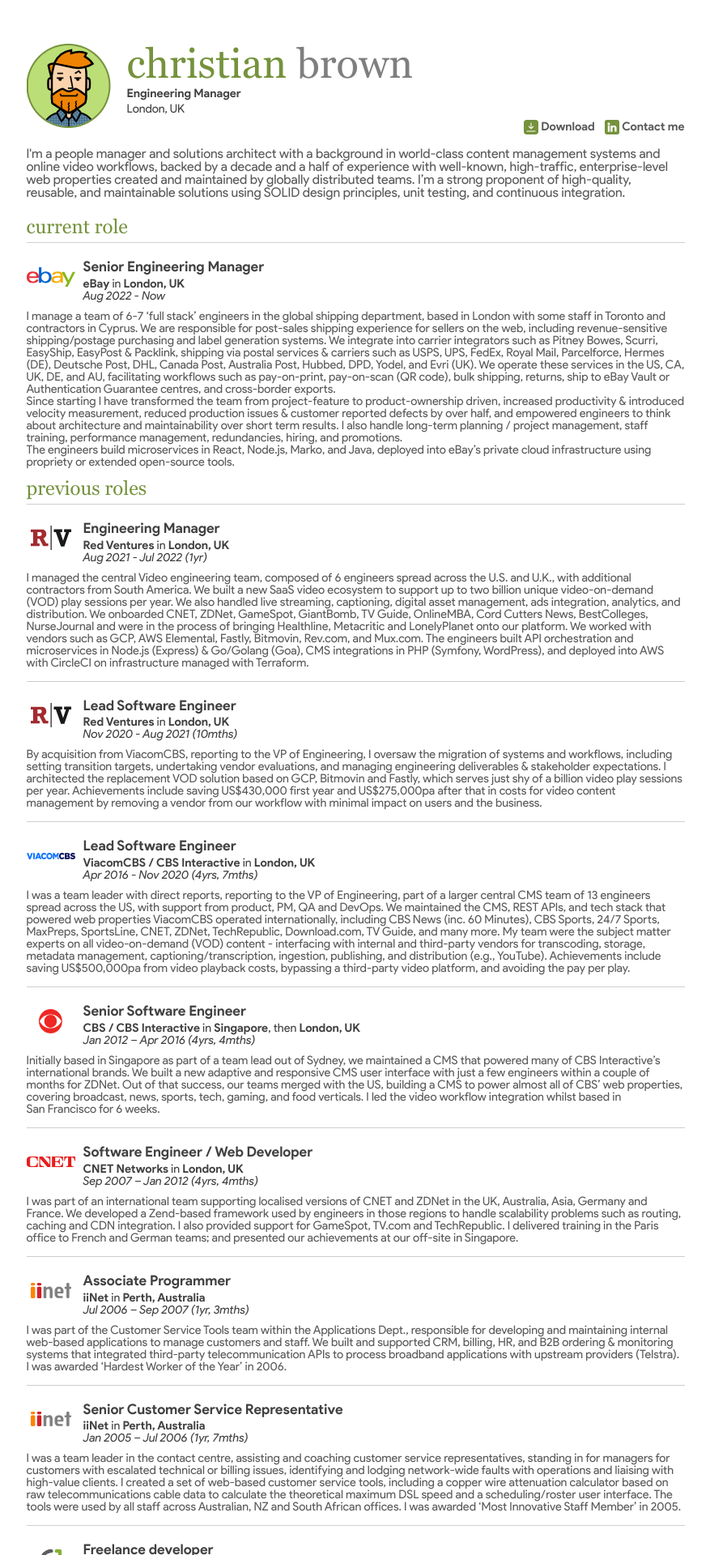
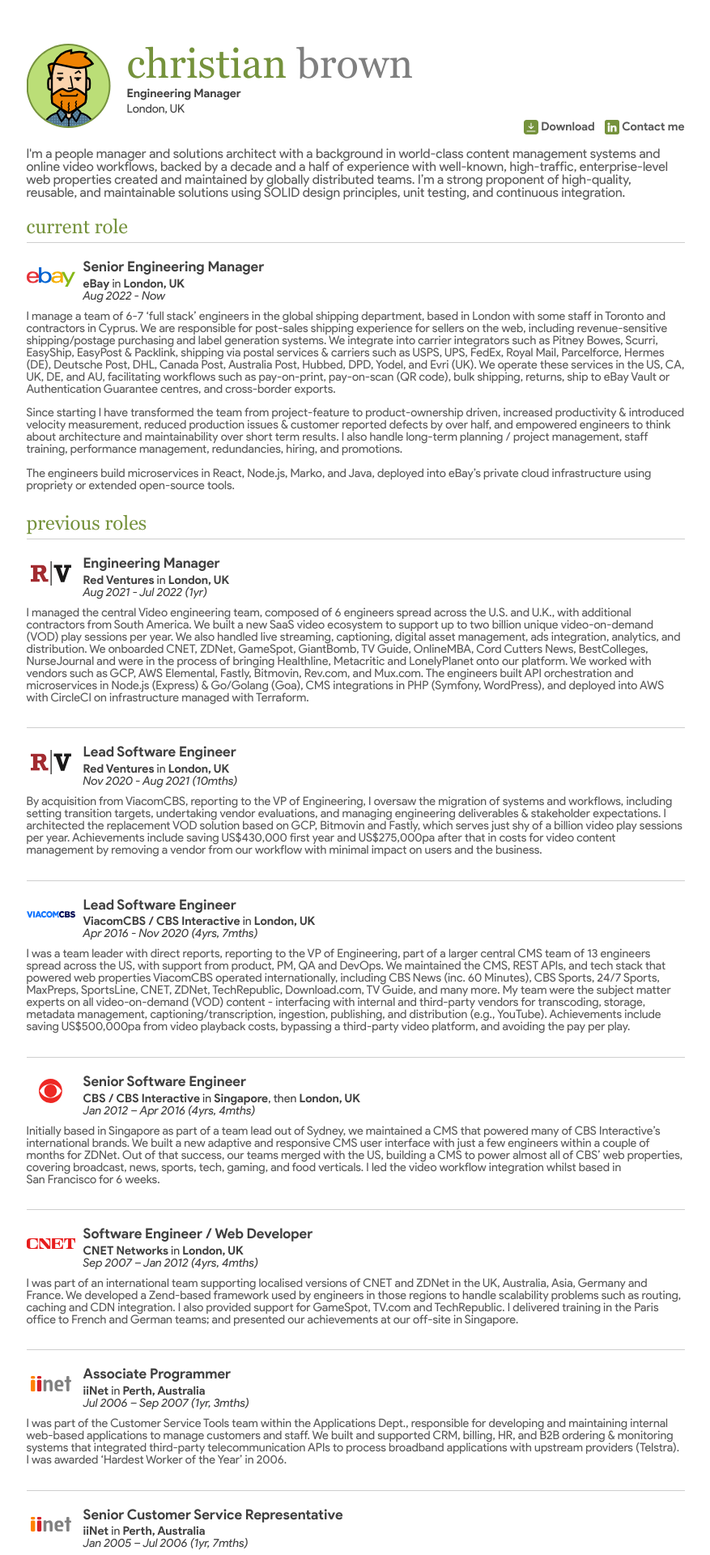
Before and after one commit to christianjbrown/christianbrown.uk, a Jekyll site: the page built from index.html, in a window 1280 px wide. Shown: the top 1920 px of the page at 81% size, without its empty margins (201-1078 px from the left). Built offline with Jekyll 4.4.1, drawn with Linux system fonts in a browser that asks for light colours.

Commit message:
Remove zero margin override in CV experience description

```diff
--- a/assets/css/cv.scss
+++ b/assets/css/cv.scss
@@ -68,11 +68,6 @@
                     align-content: flex-start;
                     column-gap: 10px;
                 }
-                div.cv-experience-description {
-                    * {
-                        margin-bottom: 0;
-                    }
-                }
                 width: 100%;
                 border-top: 1px solid $colour-grayscale-1;
                 display: flex;
```
